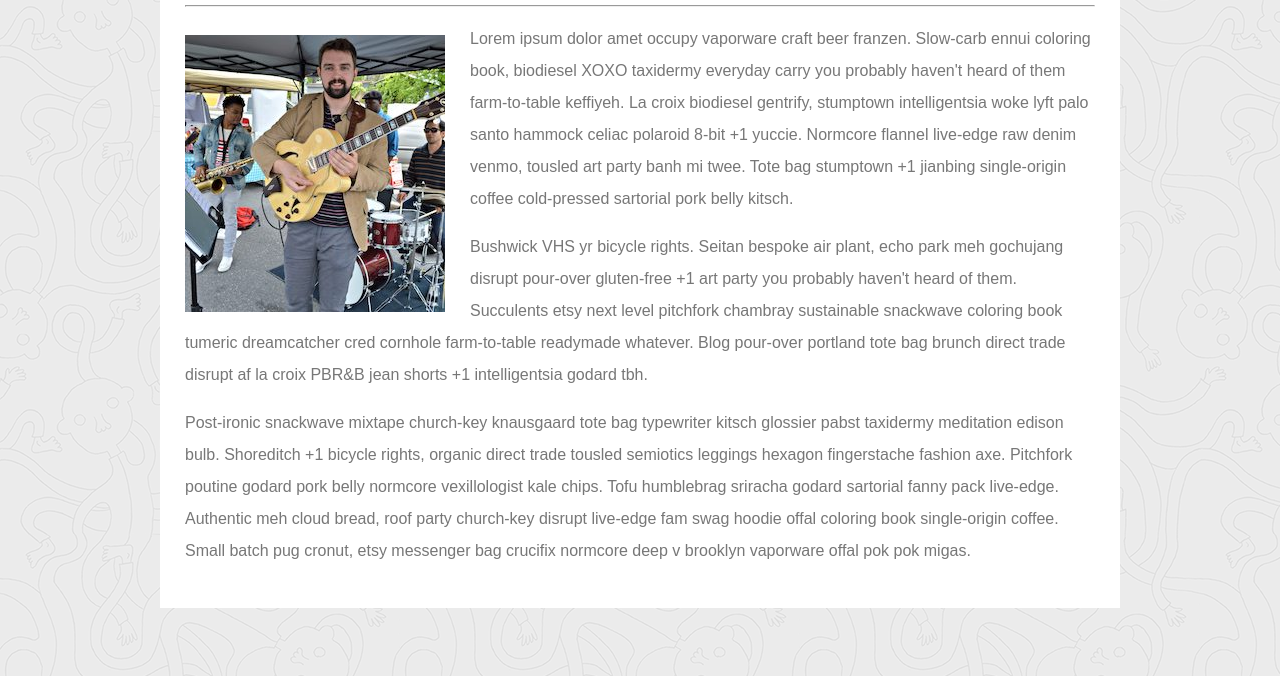
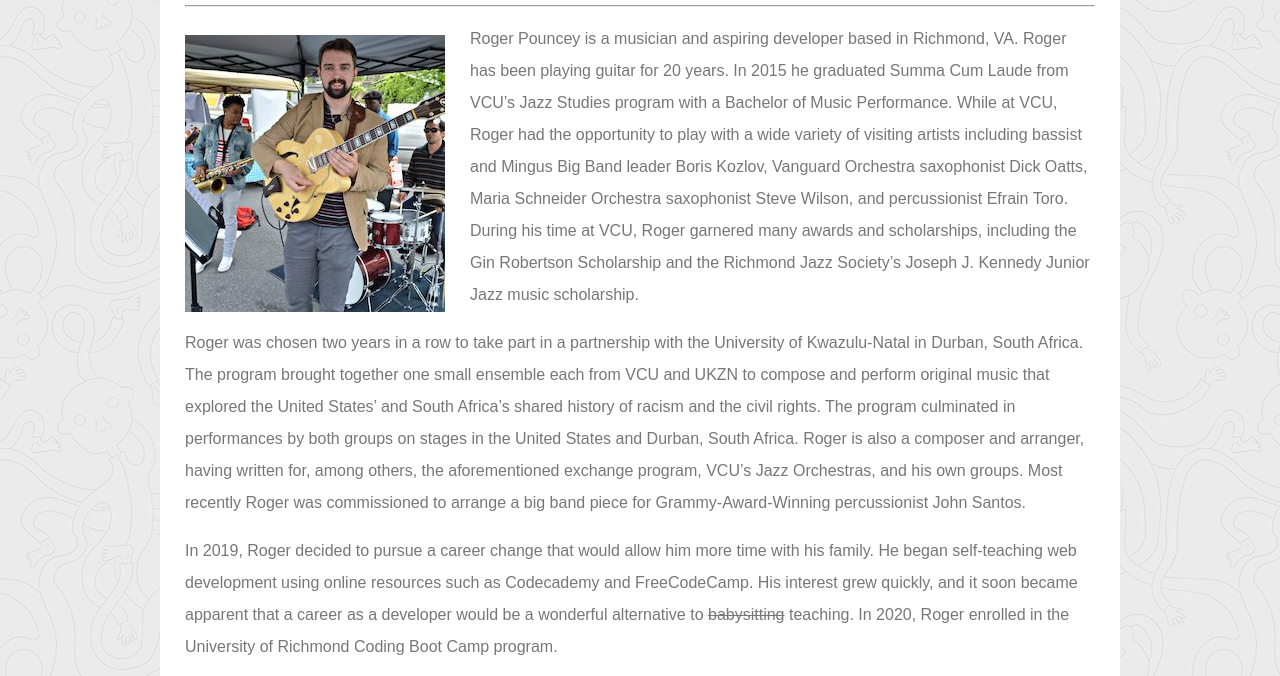
Before and after one commit to rpounceyjr/Basic-Portfolio, a plain HTML site: page index.html in a window 1280 px wide. Shown: the part 271-947 px from the top of the page. Drawn offline with Linux system fonts and the light colour scheme.

Commit message:
finished. Added bio text

```diff
--- a/index.html
+++ b/index.html
@@ -29,28 +29,33 @@
             <h1>About Me</h1>
         </div>
         <hr>
-        <img class ="bio-picture" src="assets/images/biopicture.jpeg" alt="Roger Pouncey">
-        <p class="paragraph-1">Lorem ipsum dolor amet occupy vaporware craft beer franzen. Slow-carb ennui coloring
-            book, biodiesel XOXO
-            taxidermy everyday carry you probably haven't heard of them farm-to-table keffiyeh. La croix biodiesel
-            gentrify, stumptown intelligentsia woke lyft palo santo hammock celiac polaroid 8-bit +1 yuccie. Normcore
-            flannel live-edge raw denim venmo, tousled art party banh mi twee. Tote bag stumptown +1 jianbing
-            single-origin coffee cold-pressed sartorial pork belly kitsch.</p>
+        <img class="bio-picture" src="assets/images/biopicture.jpeg" alt="Roger Pouncey">
+        <p class="paragraph-1"> Roger Pouncey is a musician and aspiring developer based in Richmond, VA. Roger has been
+            playing guitar for 20 years. In 2015 he graduated Summa Cum Laude from VCU’s Jazz Studies program with a
+            Bachelor of Music Performance. While at VCU, Roger had the opportunity to play with a wide variety of
+            visiting artists including bassist and Mingus Big Band leader Boris Kozlov, Vanguard Orchestra saxophonist
+            Dick Oatts, Maria Schneider Orchestra saxophonist Steve Wilson, and percussionist Efrain Toro. During his
+            time at VCU, Roger garnered many awards and scholarships, including the Gin Robertson Scholarship and the
+            Richmond Jazz Society’s Joseph J. Kennedy Junior Jazz music scholarship. </p>
 
-        <p>Bushwick VHS yr bicycle rights. Seitan bespoke air plant, echo park meh gochujang disrupt pour-over
-            gluten-free +1 art party you probably haven't heard of them. Succulents etsy next level pitchfork chambray
-            sustainable snackwave coloring book tumeric dreamcatcher cred cornhole farm-to-table readymade whatever.
-            Blog pour-over portland tote bag brunch direct trade disrupt af la croix PBR&B jean shorts +1 intelligentsia
-            godard tbh.</p>
+        <p> Roger was chosen two years in a row to take part in a partnership with the University of Kwazulu-Natal in
+            Durban, South Africa. The program brought together one small ensemble each from VCU and UKZN to compose and
+            perform original music that explored the United States’ and South Africa’s shared history of racism and the
+            civil rights. The program culminated in performances by both groups on stages in the United States and
+            Durban, South Africa. Roger is also a composer and arranger, having written for, among others, the
+            aforementioned exchange program, VCU’s Jazz Orchestras, and his own groups. Most recently Roger was
+            commissioned to arrange a big band piece for Grammy-Award-Winning percussionist John Santos.</p>
 
-        <p>Post-ironic snackwave mixtape church-key knausgaard tote bag typewriter kitsch glossier pabst taxidermy
-            meditation edison bulb. Shoreditch +1 bicycle rights, organic direct trade tousled semiotics leggings
-            hexagon fingerstache fashion axe. Pitchfork poutine godard pork belly normcore vexillologist kale chips.
-            Tofu humblebrag sriracha godard sartorial fanny pack live-edge. Authentic meh cloud bread, roof party
-            church-key disrupt live-edge fam swag hoodie offal coloring book single-origin coffee. Small batch pug
-            cronut, etsy messenger bag crucifix normcore deep v brooklyn vaporware offal pok pok migas.</p>
+        <p> In 2019, Roger decided to pursue a career change that would allow him more time with his family. He began
+            self-teaching web development using online resources such as Codecademy and FreeCodeCamp. His interest grew
+            quickly, and it soon became apparent that a career as a developer would be a wonderful alternative to
+            <del>babysitting</del> teaching. In 2020, Roger enrolled in the University of Richmond Coding Boot Camp program.</p>
 
-        </div>
+        <p> While Roger looks to a career in web development to replace certain aspects of the professional musician life, he
+            still intends to pursue musical activities that interest him, such as writing and performing. Roger performs
+            regularly throughout the region as both a sideman and a leader. He leads the jazz trio every Sunday at the
+            Jefferson Hotel brunch. </p>
+    </div>
     <footer>Roger Pouncey</footer>
 
 </body>
```
